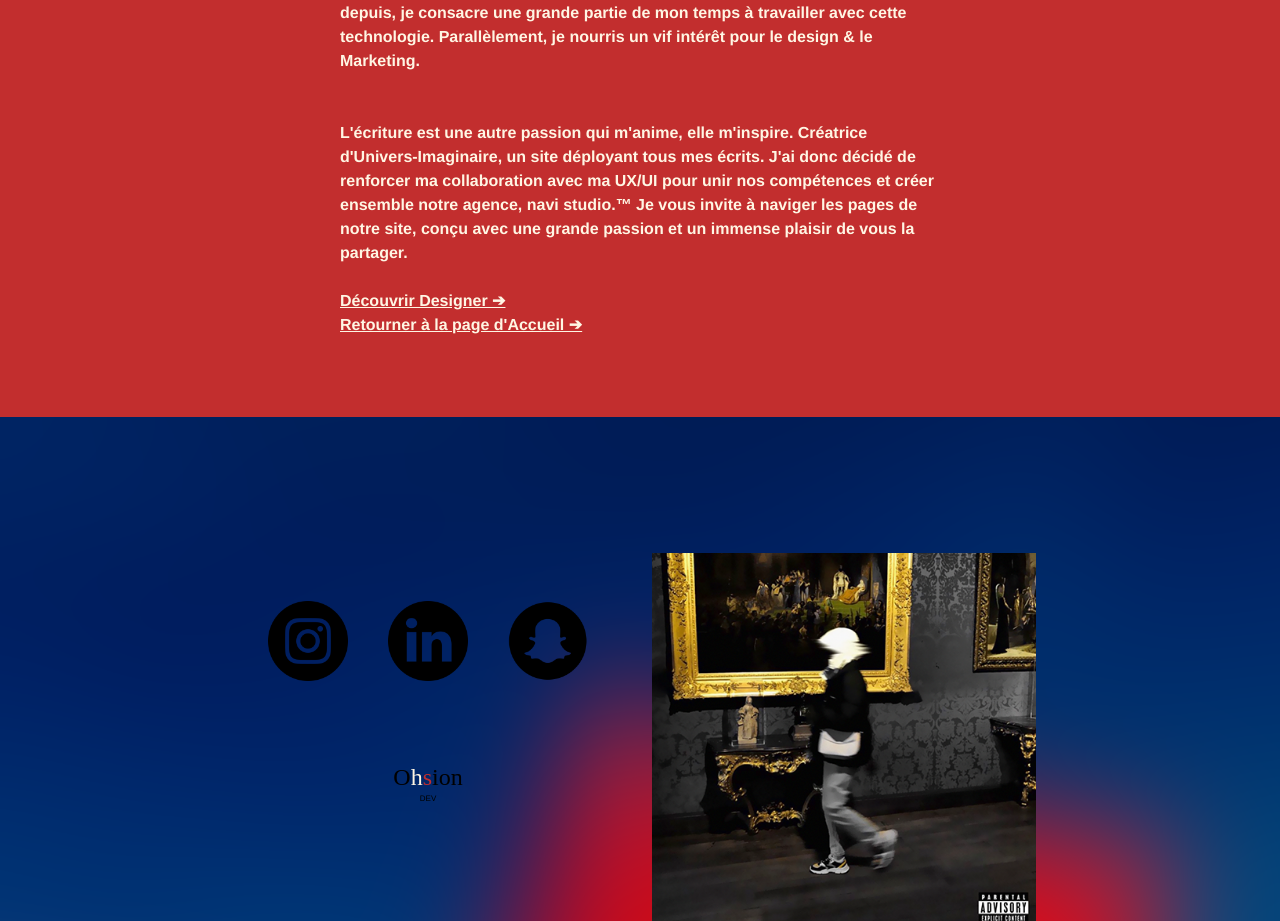
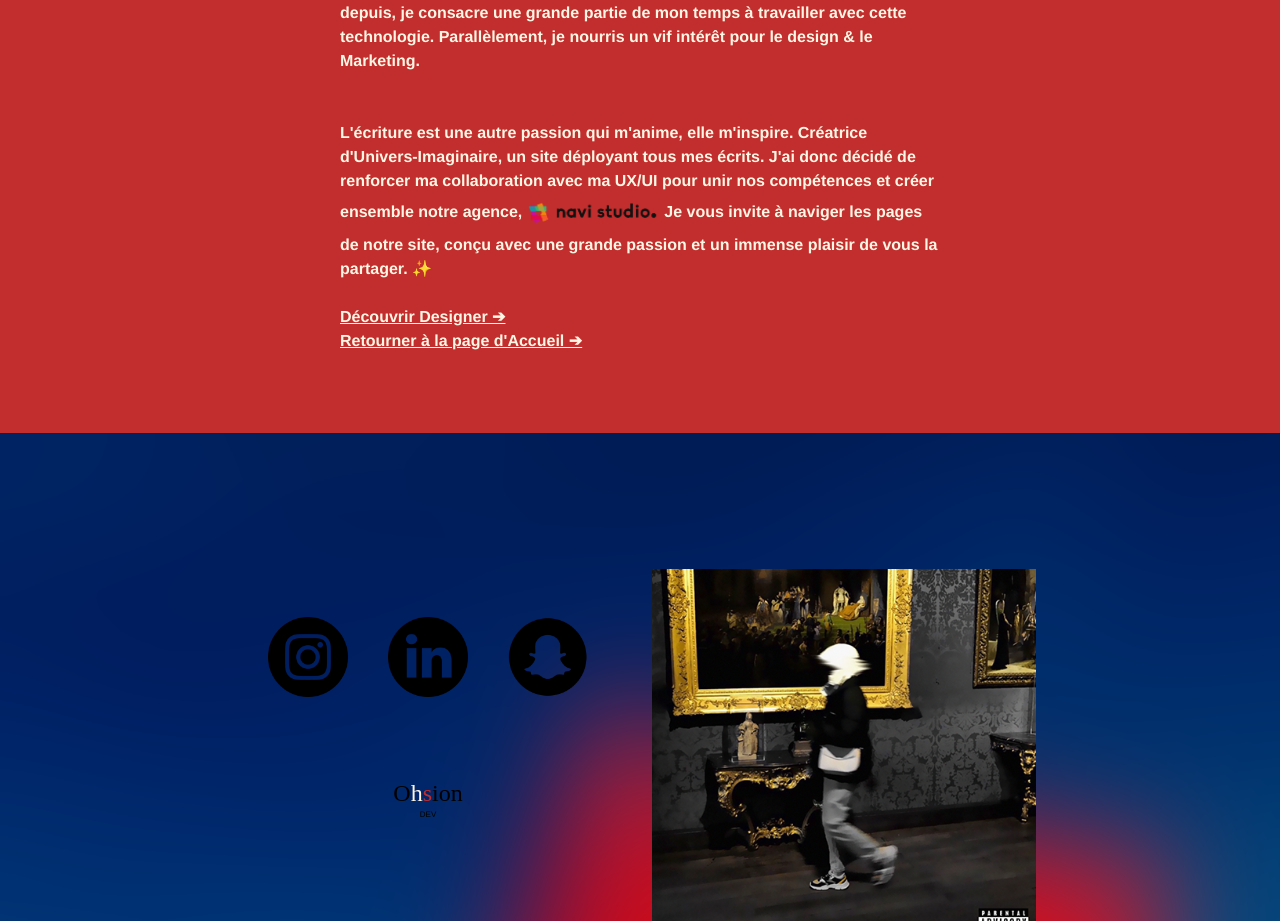
Before and after one commit to franzhopp/v3q, a React (Vite) app: page /webdev in a window 1280 px wide. Shown: the part 1107-2028 px from the top of the page. Built offline with nearby package versions, Linux system fonts and the light colour scheme; a web font is replaced by a local one.

Commit message:
[ADD] refactor rate

```diff
--- a/src/Components/Discover/DiscoverDesigner/Designer.jsx
+++ b/src/Components/Discover/DiscoverDesigner/Designer.jsx
@@ -1,12 +1,12 @@
-import Footer from "../../Footer/Footer";
 import NavbarDiscoverDesigner from "../../Navigation/NavbarDiscover/DiscoverDesignerNavbar";
 import AvatarDesigner from "../../UI/Avatar/TemplateAvatarDesigner";
+import ImgText from "../../../assets/logo-4.png";
 import ImageMelissa from "../../../assets/picture-melissa.png";
 import LogoMelissa from "../../../assets/logo-melissa.png";
 import LogoInsta from "../../../assets/instagram2.png";
 import LogoLinkedin from "../../../assets/linkedin.png";
 import LogoSnap from "../../../assets/snapchat.png";
-import ButtonHome from "../../UI/Button/ButtonHome";
+import Footer from "../../Footer/Footer";
 
 const DiscoverDesigner = () => {
   return (
@@ -105,8 +105,14 @@ const DiscoverDesigner = () => {
               >
                 Je puise mon inspiration dans tout ce qui m'entoure ; des
                 voyages, des lectures, des images, des sons. Ce projet et cette
-                collaboration me tenait à cœur, navi studio.™ c'est un peu comme
-                un enfant né de l'amour du design et du developpement web. ♥
+                collaboration me tenait à cœur,{" "}
+                <img
+                  src={ImgText}
+                  className="h-10 inline"
+                  alt="Icône Navi Studio"
+                />{" "}
+                c'est un peu comme un enfant né de l'amour du design et du
+                developpement web. ♥
                 <br />
               </p>
             </div>
--- a/src/Components/Discover/DiscoverWebDevelopper/WebDevelopper.jsx
+++ b/src/Components/Discover/DiscoverWebDevelopper/WebDevelopper.jsx
@@ -1,13 +1,13 @@
-import Footer from "../../Footer/Footer";
+import { useEffect } from "react";
+import { motion } from "framer-motion";
 import NavbarDiscoverWebDevelopper from "../../Navigation/NavbarDiscover/DiscoverWebDevelopperNavbar";
 import Avatar from "../../UI/Avatar/TemplateAvatar";
 import ImageLouisa from "../../../assets/picture-louisa-1.png";
-import { motion } from "framer-motion";
+import ImgText from "../../../assets/logo-4.png";
 import LogoInsta from "../../../assets/instagram2.png";
 import LogoLinkedin from "../../../assets/linkedin.png";
 import LogoSnap from "../../../assets/snapchat.png";
-import { useEffect } from "react";
-import ButtonHome from "../../UI/Button/ButtonHome";
+import Footer from "../../Footer/Footer";
 
 const DiscoverWebDeveloper = () => {
   useEffect(() => {
@@ -175,9 +175,13 @@ const DiscoverWebDeveloper = () => {
                 Créatrice d'Univers-Imaginaire, un site déployant tous mes
                 écrits. J'ai donc décidé de renforcer ma collaboration avec ma
                 UX/UI pour unir nos compétences et créer ensemble notre agence,
-                navi studio.™ Je vous invite à naviger les pages de notre site,
-                conçu avec une grande passion et un immense plaisir de vous la
-                partager.
+                <img
+                  src={ImgText}
+                  className="h-10 ml-1 inline"
+                  alt="Icône Navi Studio"
+                />{" "}
+                Je vous invite à naviger les pages de notre site, conçu avec une
+                grande passion et un immense plaisir de vous la partager. ✨
               </p>
               <br />
               <a
--- a/src/Components/Rate/Prices/PageAllRates.jsx
+++ b/src/Components/Rate/Prices/PageAllRates.jsx
@@ -49,7 +49,7 @@ const Rate = () => {
       </div>
       {informations.map((info, index) => (
         <div className="flex justify-center font-inter">
-          <div className="w-96 sm:w-1/2">
+          <div className="w-96 sm:w-1/2 px-5">
             <div className={`flex ${index % 2 === 0 ? Pink : Blue}`}>
               <div
                 key={index}
@@ -99,7 +99,7 @@ const Rate = () => {
       </div>
       {informations.map((info, index) => (
         <div className="flex justify-center font-inter">
-          <div className="w-96 sm:w-1/2">
+          <div className="w-96 sm:w-1/2 px-5">
             <div className={`flex ${index % 2 === 0 ? Pink : Blue}`}>
               <div
                 key={index}
--- a/src/Components/UI/Title/TitleRate.jsx
+++ b/src/Components/UI/Title/TitleRate.jsx
@@ -5,7 +5,7 @@ const TitleRate = () => {
         className="pt-28 text-FFF6E4 sm:ml-44 sm:text-left text-center font-extrabold"
         data-aos="fade-left"
       >
-        <p className="mt-4 mr-5 text-4xl sm:text-6xl">Tarifications</p>
+        <p className="mt-7 sm:mt-4 mr-5 text-4xl sm:text-6xl">Tarifications</p>
       </div>
     </div>
   );
```
Also changed, not shown: 1 other file (tests, documents, lock files or other folders).
